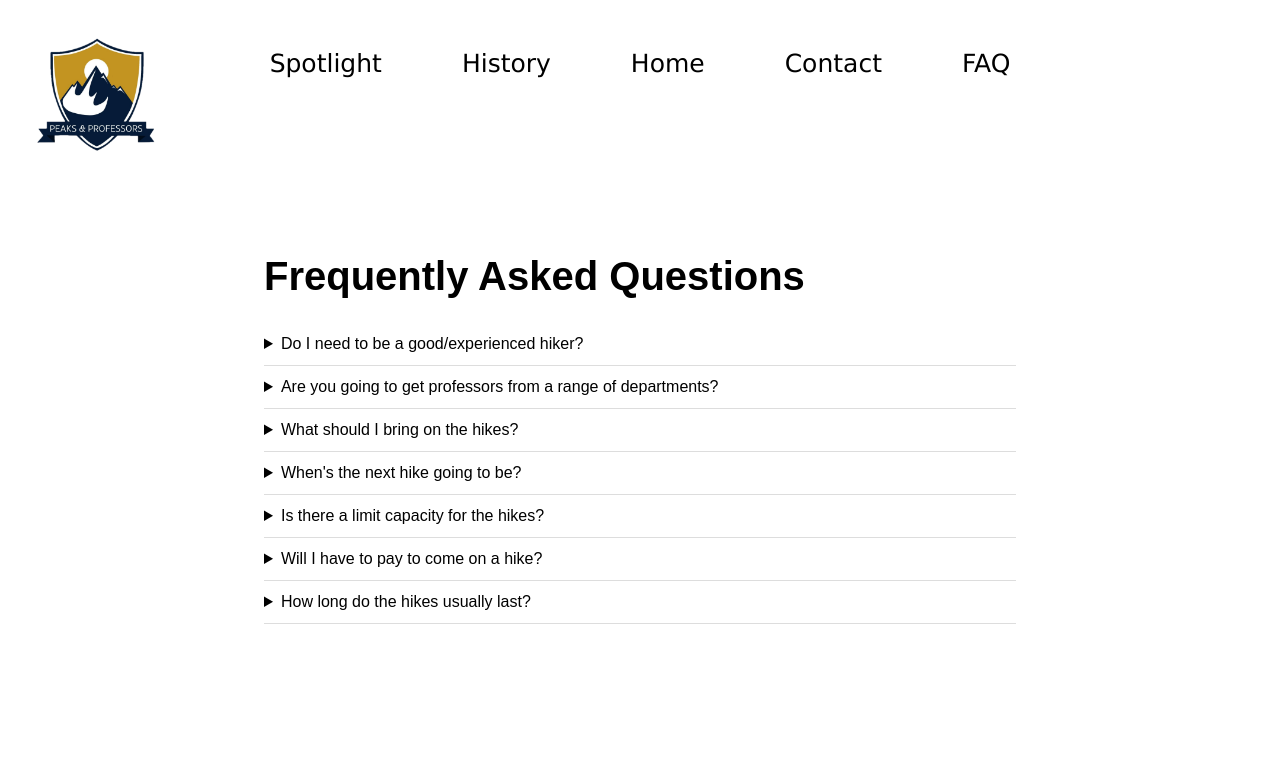
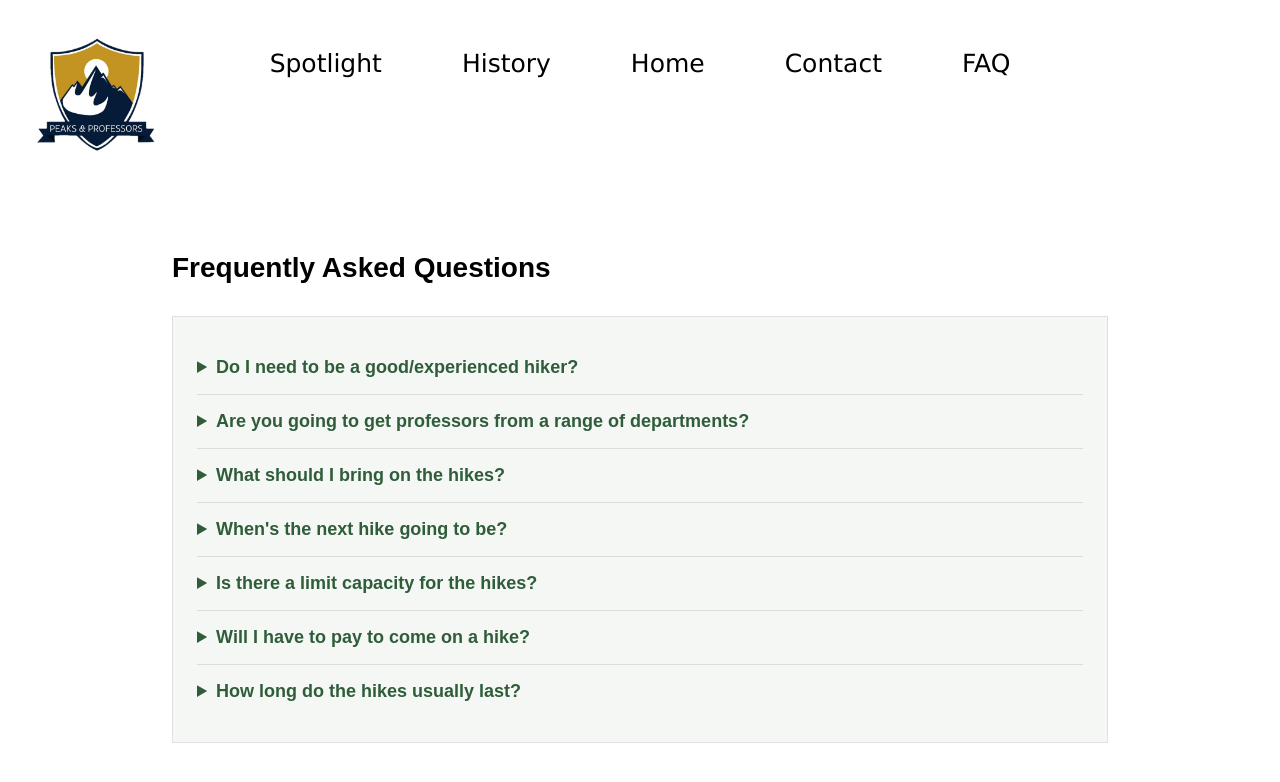
Before and after one commit to SharmaNishant11/PeaksAndProfessorsUCSD, a React (Vite) app in the folder frontend/: page /faq in a window 1280 px wide. Shown: the top 782 px of the page. Built offline with nearby package versions, Linux system fonts and the light colour scheme.

Commit message:
Update faq.tsx

```diff
--- a/frontend/src/pages/faq.tsx
+++ b/frontend/src/pages/faq.tsx
@@ -8,75 +8,130 @@ export default function FaqPage() {
 
       <div
         style={{
-          maxWidth: "800px",
+          maxWidth: "1000px",
           margin: "0 auto",
-          padding: "24px",
+          padding: "32px",
         }}
       >
-        <h2 style={{ marginBottom: "24px" }}>
+        <h2 style={{ marginBottom: "32px", fontSize: "28px" }}>
           Frequently Asked Questions
         </h2>
 
-        <div>
-          <details style={{ padding: "12px 0", borderBottom: "1px solid #ddd" }}>
-            <summary style={{ fontSize: "16px", cursor: "pointer" }}>
+        <div
+          style={{
+            backgroundColor: "#f5f7f5",
+            border: "1px solid #e0e0e0",
+            padding: "24px",
+          }}
+        >
+          <details style={{ padding: "16px 0", borderBottom: "1px solid #dcdcdc" }}>
+            <summary
+              style={{
+                fontSize: "18px",
+                cursor: "pointer",
+                fontWeight: "600",
+                color: "#2f5d3a",
+              }}
+            >
               Do I need to be a good/experienced hiker?
             </summary>
-            <p style={{ marginTop: "8px" }}>
+            <p style={{ marginTop: "10px", fontSize: "16px", lineHeight: "1.6" }}>
               Nope! The hikes are beginner-friendly. The focus is more on hanging out with professors and enjoying nature than being an expert hiker.
             </p>
           </details>
 
-          <details style={{ padding: "12px 0", borderBottom: "1px solid #ddd" }}>
-            <summary style={{ fontSize: "16px", cursor: "pointer" }}>
+          <details style={{ padding: "16px 0", borderBottom: "1px solid #dcdcdc" }}>
+            <summary
+              style={{
+                fontSize: "18px",
+                cursor: "pointer",
+                fontWeight: "600",
+                color: "#2f5d3a",
+              }}
+            >
               Are you going to get professors from a range of departments?
             </summary>
-            <p style={{ marginTop: "8px" }}>
+            <p style={{ marginTop: "10px", fontSize: "16px", lineHeight: "1.6" }}>
               For sure :). We want professors from all across UCSD so each hike brings a new mix of perspectives. Shoot us a DM if you have any professors you would like to see on a hike!!
             </p>
           </details>
 
-          <details style={{ padding: "12px 0", borderBottom: "1px solid #ddd" }}>
-            <summary style={{ fontSize: "16px", cursor: "pointer" }}>
+          <details style={{ padding: "16px 0", borderBottom: "1px solid #dcdcdc" }}>
+            <summary
+              style={{
+                fontSize: "18px",
+                cursor: "pointer",
+                fontWeight: "600",
+                color: "#2f5d3a",
+              }}
+            >
               What should I bring on the hikes?
             </summary>
-            <p style={{ marginTop: "8px" }}>
+            <p style={{ marginTop: "10px", fontSize: "16px", lineHeight: "1.6" }}>
               Water, comfy shoes, sunscreen, and maybe a snack. We will share a checklist before each hike so you are all set :).
             </p>
           </details>
 
-          <details style={{ padding: "12px 0", borderBottom: "1px solid #ddd" }}>
-            <summary style={{ fontSize: "16px", cursor: "pointer" }}>
+          <details style={{ padding: "16px 0", borderBottom: "1px solid #dcdcdc" }}>
+            <summary
+              style={{
+                fontSize: "18px",
+                cursor: "pointer",
+                fontWeight: "600",
+                color: "#2f5d3a",
+              }}
+            >
               When's the next hike going to be?
             </summary>
-            <p style={{ marginTop: "8px" }}>
+            <p style={{ marginTop: "10px", fontSize: "16px", lineHeight: "1.6" }}>
               Hike calendar for this Fall coming soon!! Stay tuned!
             </p>
           </details>
 
-          <details style={{ padding: "12px 0", borderBottom: "1px solid #ddd" }}>
-            <summary style={{ fontSize: "16px", cursor: "pointer" }}>
+          <details style={{ padding: "16px 0", borderBottom: "1px solid #dcdcdc" }}>
+            <summary
+              style={{
+                fontSize: "18px",
+                cursor: "pointer",
+                fontWeight: "600",
+                color: "#2f5d3a",
+              }}
+            >
               Is there a limit capacity for the hikes?
             </summary>
-            <p style={{ marginTop: "8px" }}>
+            <p style={{ marginTop: "10px", fontSize: "16px", lineHeight: "1.6" }}>
               The slots for each hike depend on the number of drivers who sign up to carpool. If the hike is closer to campus (accessible by public transport) then there is NO CAP on the number of attendees.
             </p>
           </details>
 
-          <details style={{ padding: "12px 0", borderBottom: "1px solid #ddd" }}>
-            <summary style={{ fontSize: "16px", cursor: "pointer" }}>
+          <details style={{ padding: "16px 0", borderBottom: "1px solid #dcdcdc" }}>
+            <summary
+              style={{
+                fontSize: "18px",
+                cursor: "pointer",
+                fontWeight: "600",
+                color: "#2f5d3a",
+              }}
+            >
               Will I have to pay to come on a hike?
             </summary>
-            <p style={{ marginTop: "8px" }}>
+            <p style={{ marginTop: "10px", fontSize: "16px", lineHeight: "1.6" }}>
               There is no cost to join the hikes themselves. If you carpool with us, we will just split gas and parking, but otherwise there is no fee. We will always let you know any costs ahead of time.
             </p>
           </details>
 
-          <details style={{ padding: "12px 0", borderBottom: "1px solid #ddd" }}>
-            <summary style={{ fontSize: "16px", cursor: "pointer" }}>
+          <details style={{ padding: "16px 0" }}>
+            <summary
+              style={{
+                fontSize: "18px",
+                cursor: "pointer",
+                fontWeight: "600",
+                color: "#2f5d3a",
+              }}
+            >
               How long do the hikes usually last?
             </summary>
-            <p style={{ marginTop: "8px" }}>
+            <p style={{ marginTop: "10px", fontSize: "16px", lineHeight: "1.6" }}>
               Most of our hikes will be about 2–3 hours total, including breaks to hang out and chat with professors and reaching the location. We will always share the timing details when we announce each hike :).
             </p>
           </details>
```
